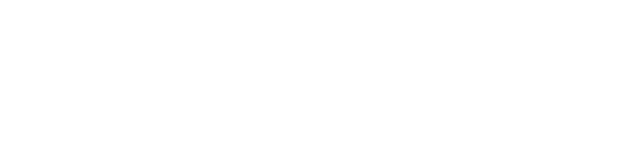
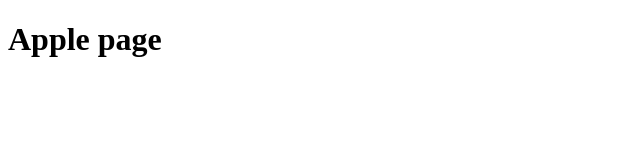
Before and after one commit to Miiliwar/appleClone, a plain HTML site: page index.html in a window 1280 px wide. Shown: the whole page, without its empty margins (0-640 px from the left). Drawn offline with Linux system fonts and the light colour scheme.

Commit message:
-- 2-- ``<C-S-Del> git committ

```diff
--- a/index.html
+++ b/index.html
@@ -1,11 +1,14 @@
 <!DOCTYPE html>
 <html lang="en">
+
 <head>
   <meta charset="UTF-8">
   <meta name="viewport" content="width=device-width, initial-scale=1.0">
   <title>Appleclone</title>
 </head>
+
 <body>
+  <h1>Apple page</h1>
+</body>
 
-</body>
 </html>
```
